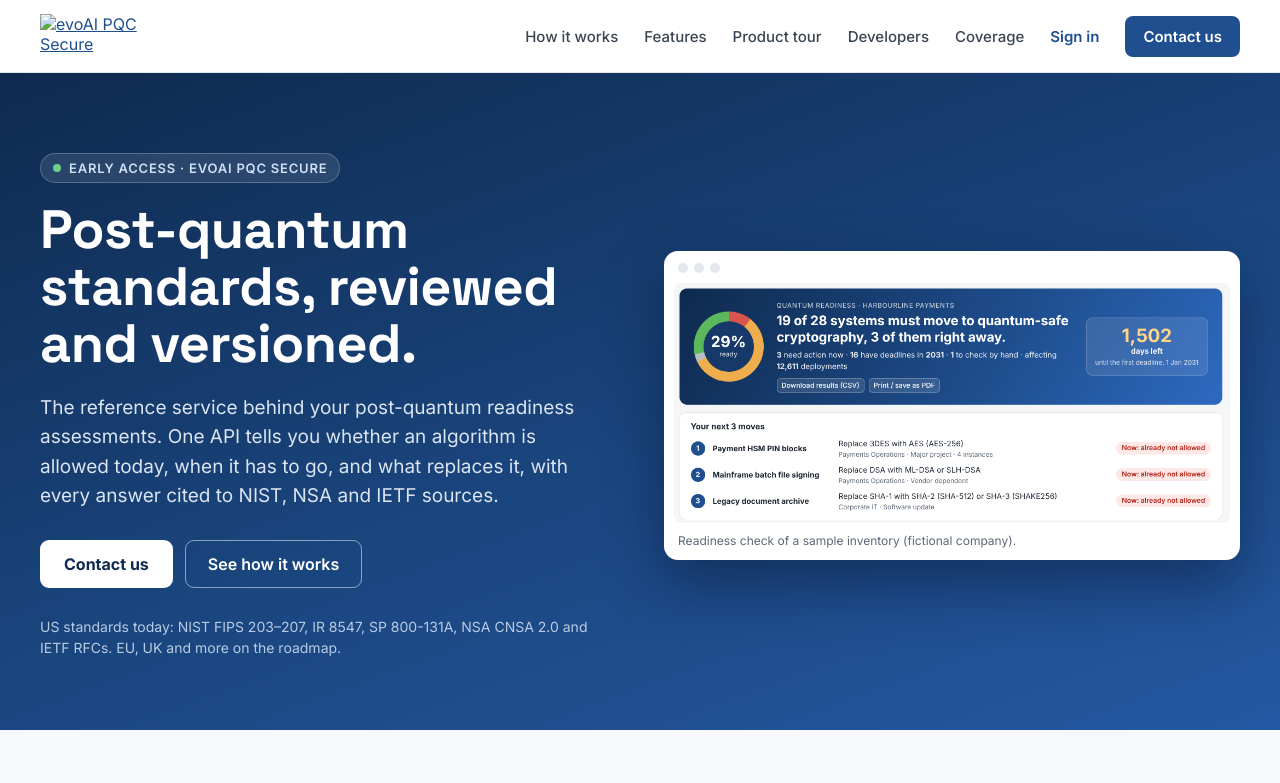
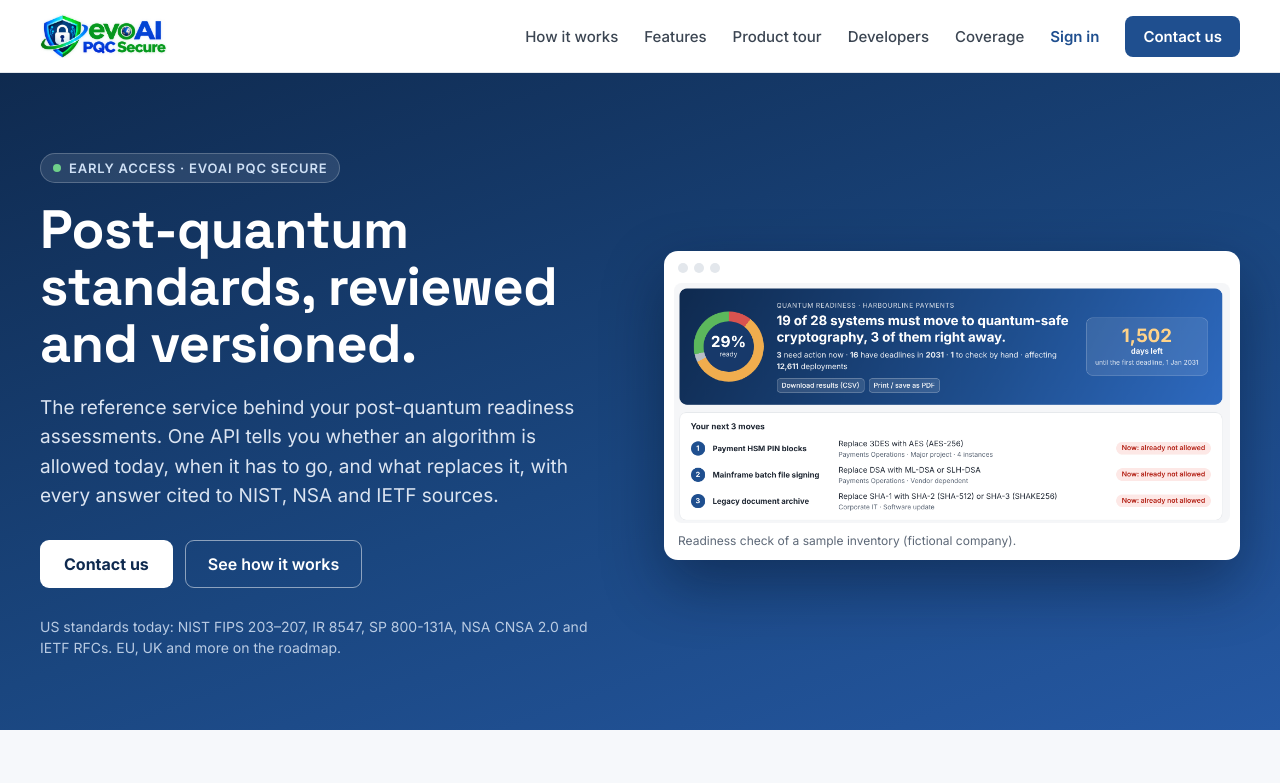
Before and after one commit to evoaiglobalsystem/evoaiglobal, a plain HTML site: page pqcsecure/index.html in a window 1280 px wide. Shown: the top 783 px of the page. Drawn offline with Linux system fonts and the light colour scheme; the site is published under a folder, as on GitHub Pages, so addresses that start at the root find nothing.

Commit message:
Add files via upload

```diff
--- a/pqcsecure/index.html
+++ b/pqcsecure/index.html
@@ -76,7 +76,7 @@ a{color:#1f4f8f}a:hover{color:#0f2a4f}
 <!-- navigation -->
 <header style="border-bottom: 1px solid #e3e7ec; background: #ffffff">
 <nav class="lp-pad" aria-label="Main" style="max-width: 1200px; margin: 0 auto; padding: 14px 40px; display: flex; flex-wrap: wrap; align-items: center; justify-content: space-between; gap: 12px 24px">
-<a href="#top" style="display: flex; align-items: center"><img width="437" height="152" src="/assets/pqc-secure-logo.png" alt="evoAI PQC Secure" style="height: 44px; width: auto; display: block"></a>
+<a href="#top" style="display: flex; align-items: center"><img width="437" height="152" src="assets/pqc-secure-logo.png" alt="evoAI PQC Secure" style="height: 44px; width: auto; display: block"></a>
 <div style="display: flex; flex-wrap: wrap; align-items: center; gap: 6px 26px; font-size: 15px; font-weight: 500">
 <a href="#how" style="color: #3b4552; text-decoration: none">How it works</a>
 <a href="#features" style="color: #3b4552; text-decoration: none">Features</a>
```
